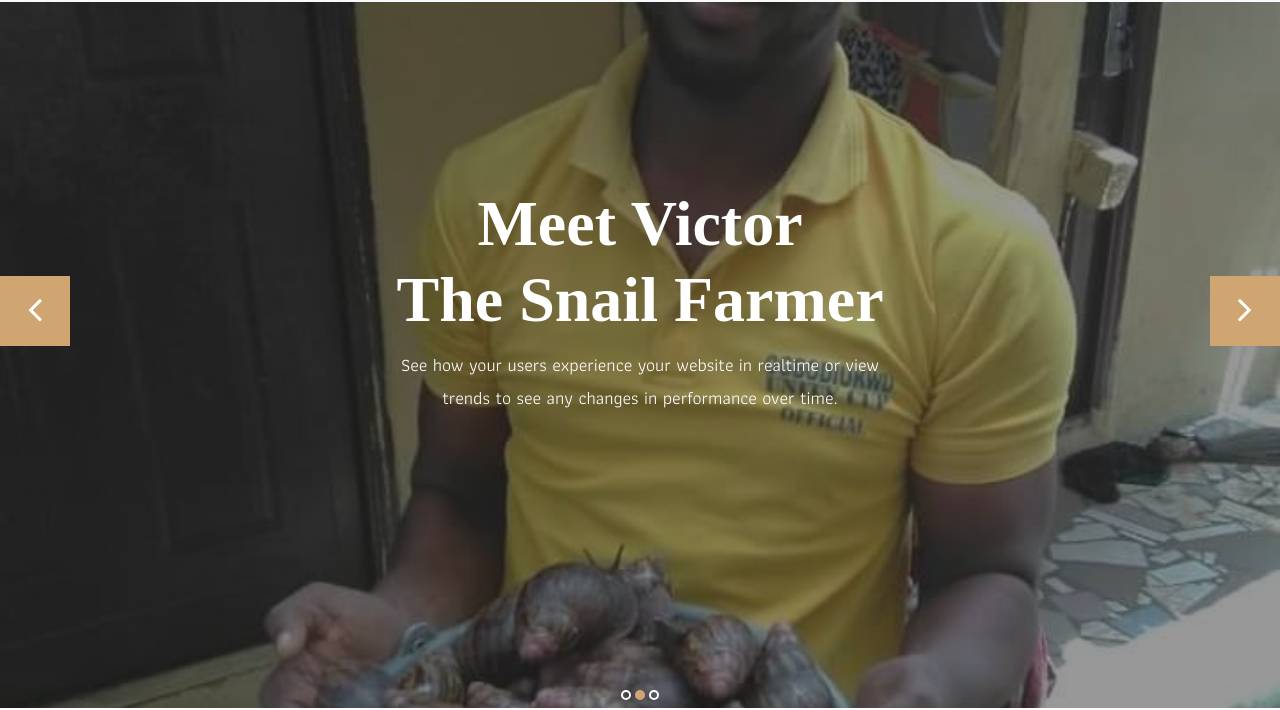
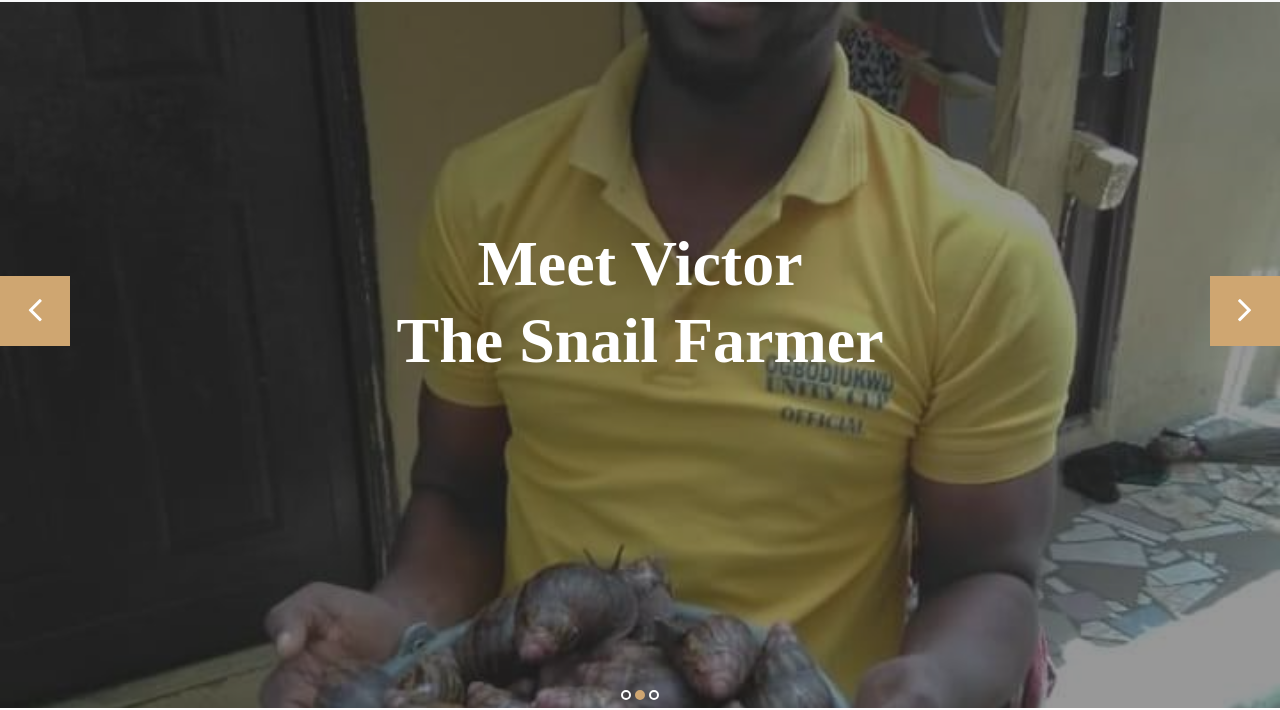
Before and after one commit to vicintel/deseekerfarm, a plain HTML site: page index.html in a window 1280 px wide. Shown: the part 92-802 px from the top of the page. Drawn offline with Linux system fonts and the light colour scheme; a web font is replaced by a local one.

Commit message:
Update index.html

```diff
--- a/index.html
+++ b/index.html
@@ -69,8 +69,7 @@
 					<div class="row">
 						<div class="col-md-12">
 							<h1 class="m-b-20"><strong>Welcome To <br> DE SEEKER's FARM</strong></h1>
-							<p class="m-b-40">See how your users experience your website in realtime or view  <br>
-							trends to see any changes in performance over time.</p>
+
 							<p><a class="btn btn-lg btn-circle btn-outline-new-white" href="contact.html">Contact us</a></p>
 						</div>
 					</div>
@@ -82,8 +81,7 @@
 					<div class="row">
 						<div class="col-md-12">
 							<h1 class="m-b-20"><strong>Meet Victor <br>The Snail Farmer </strong></h1>
-							<p class="m-b-40">See how your users experience your website in realtime or view  <br>
-							trends to see any changes in performance over time.</p>
+
 						</div>
 					</div>
 				</div>
@@ -94,8 +92,7 @@
 					<div class="row">
 						<div class="col-md-12">
 							<h1 class="m-b-20"><strong>How May <br> I Assist you </strong></h1>
-							<p class="m-b-40">See how your users experience your website in realtime or view  <br>
-							trends to see any changes in performance over time.</p>
+
 							<p><a class="btn btn-lg btn-circle btn-outline-new-white" href="Snail Academy.html">Enroll Now</a></p>
 						</div>
 					</div>
```
